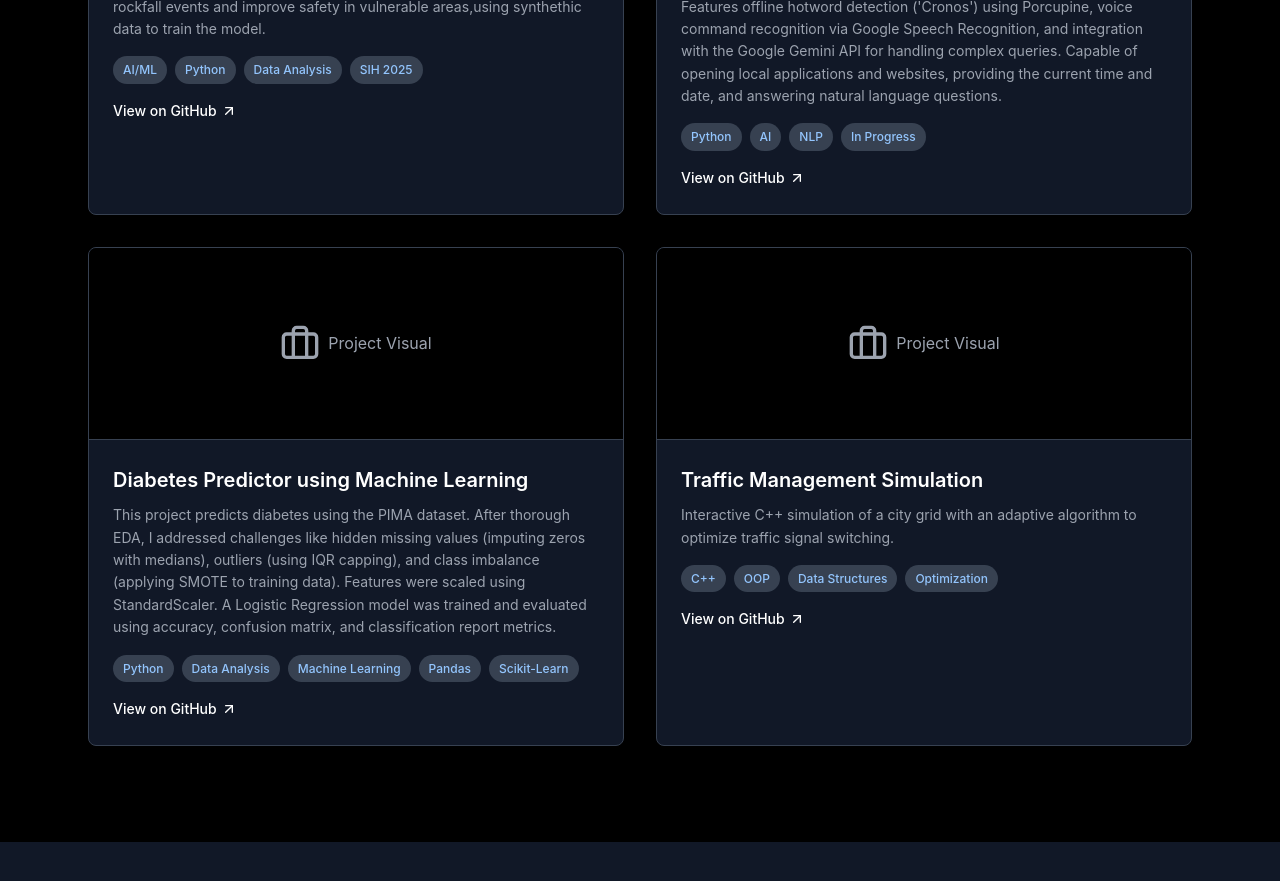
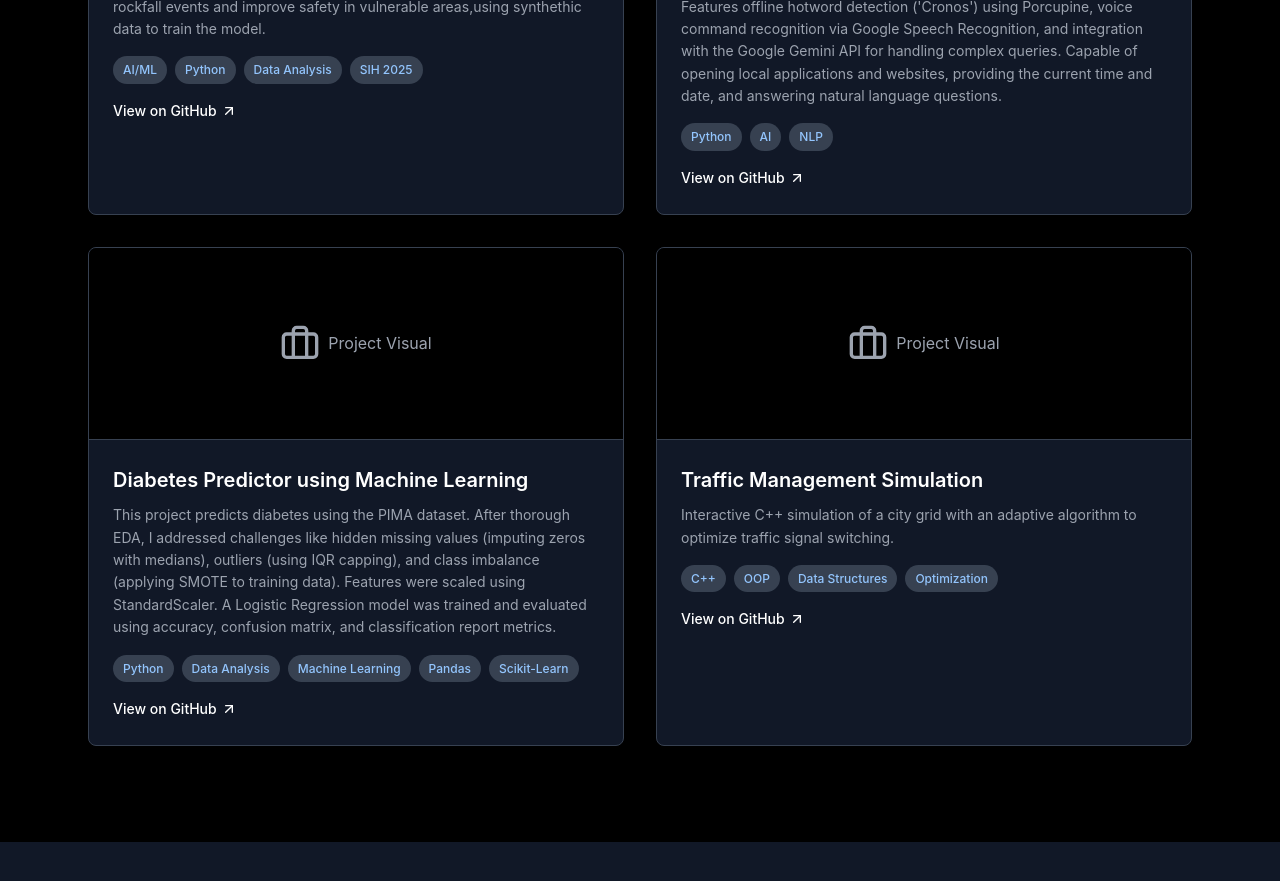
Before and after one commit to VedantSingh4108/vedant-portfolio, a React (Vite) app: page / in a window 1280 px wide. Shown: the part 1680-2561 px from the top of the page. Built offline with nearby package versions, Linux system fonts and the light colour scheme.

Commit message:
Updated some project links

```diff
--- a/src/App.tsx
+++ b/src/App.tsx
@@ -260,7 +260,7 @@ const Projects = () => {
     {
       title: "Cronos - AI -> Personalized AI Chatbot",
       description: "Cronos AI: An intelligent personal voice assistant built with Python. Features offline hotword detection ('Cronos') using Porcupine, voice command recognition via Google Speech Recognition, and integration with the Google Gemini API for handling complex queries. Capable of opening local applications and websites, providing the current time and date, and answering natural language questions.",
-      tags: ["Python", "AI", "NLP", "In Progress"],
+      tags: ["Python", "AI", "NLP"],
       githubLink: "https://github.com/VedantSingh4108/Cronos-AI"
     },
     {
```
